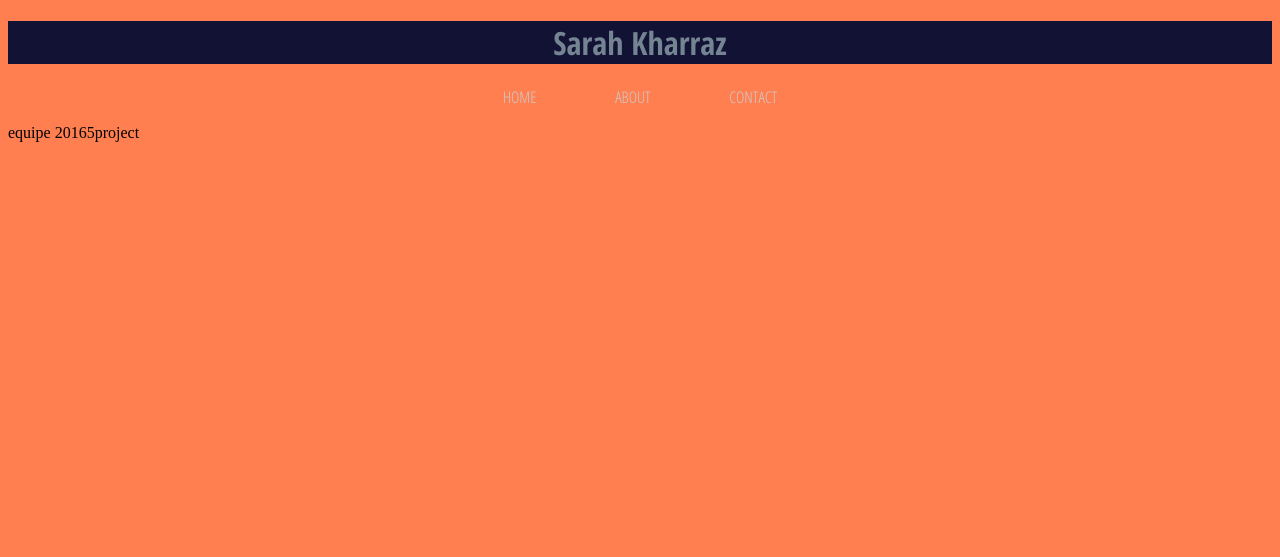
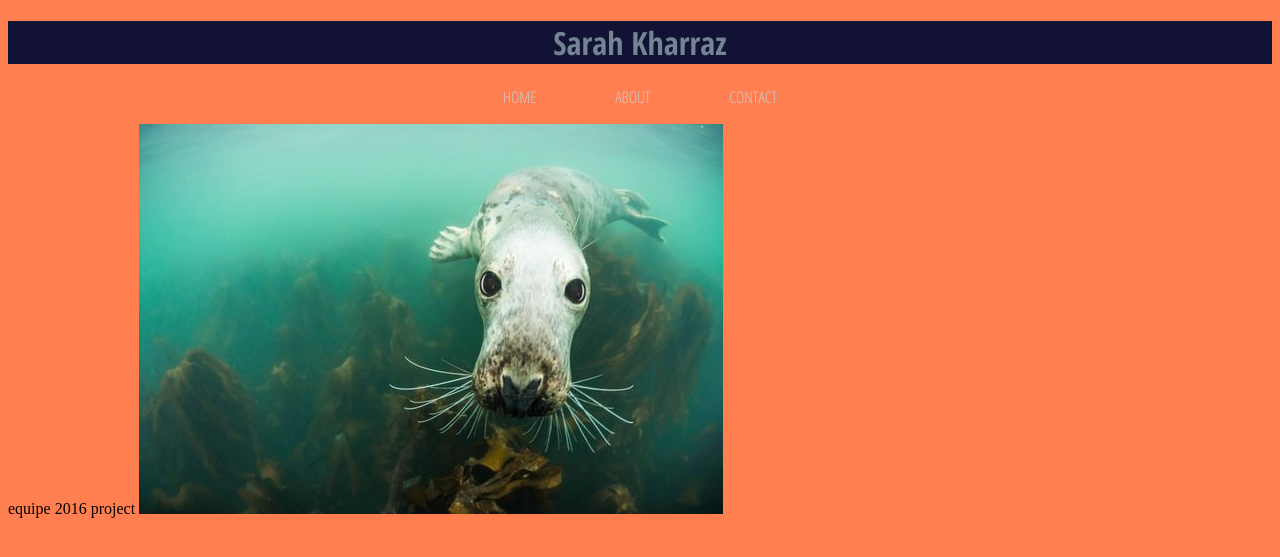
Before and after one commit to sarahyjja/JekyllPortfolio_test4, a Jekyll site: the page built from _projects/equipe2015.md, in a window 1280 px wide. Shown: the top 557 px of the page. Built offline with Jekyll 4.4.1, drawn with Linux system fonts in a browser that asks for light colours.

Commit message:
Creating project crepesalacartecarte.md

```diff
--- a/_projects/equipe2015.md
+++ b/_projects/equipe2015.md
@@ -6,4 +6,5 @@ image: equipe2015_1.jpg
 permalink: /equipe2015/
 ---
 
-equipe 20165project
+equipe 2016 project
+![Equipe](/assets/images/otarie.jpg)
```
Also changed, not shown: _projects/crepesalacarte.md (+3 -0 lines), assets/images/Crepes-a-la-carte/crepes1.jpg (added), assets/images/Crepes-a-la-carte/crepes2.jpg (added), assets/images/Crepes-a-la-carte/crepes3.jpg (added), assets/images/Fonts/Font_HLM1.jpg (added), assets/images/Fonts/Font_HLM2.jpg (added), assets/images/Fonts/Font_film1.png (added), assets/images/Fonts/Font_film2.jpg (added), assets/images/Fonts/Font_signal2.jpg (added), 2 other files.
